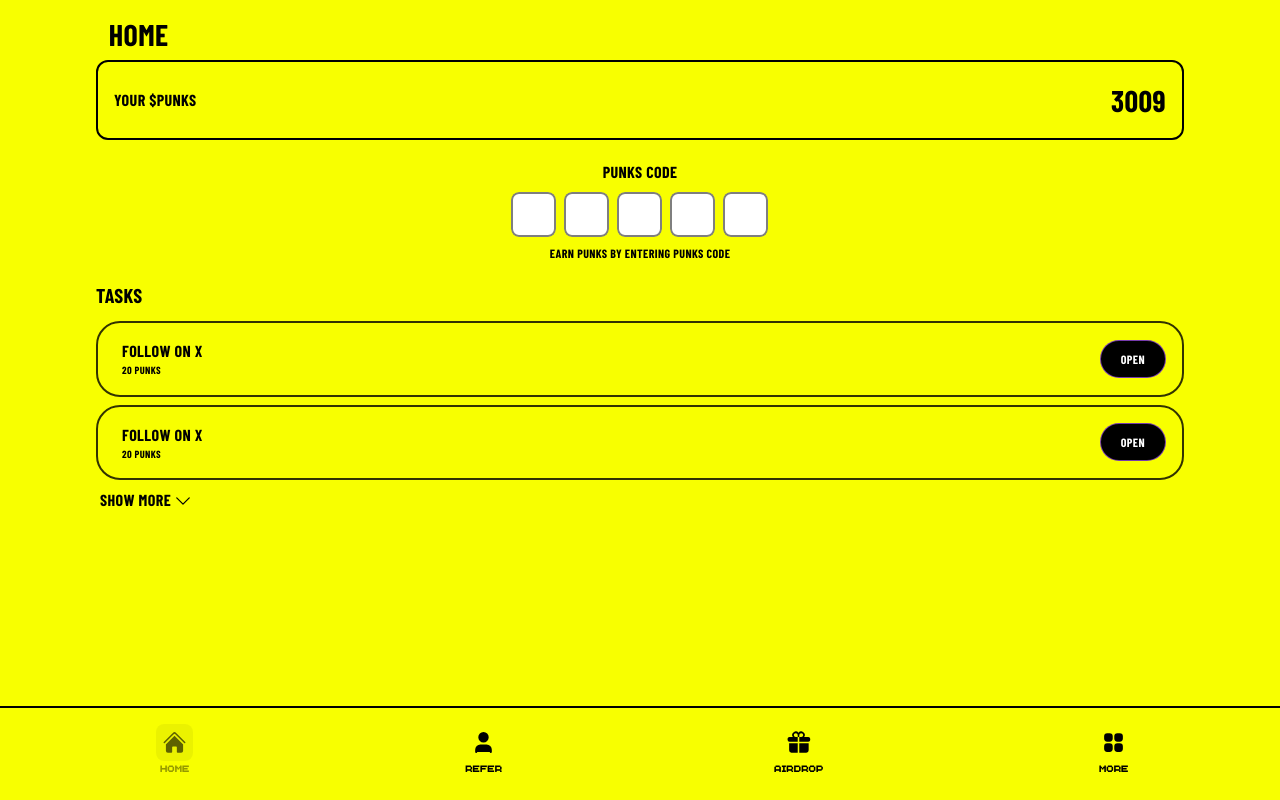
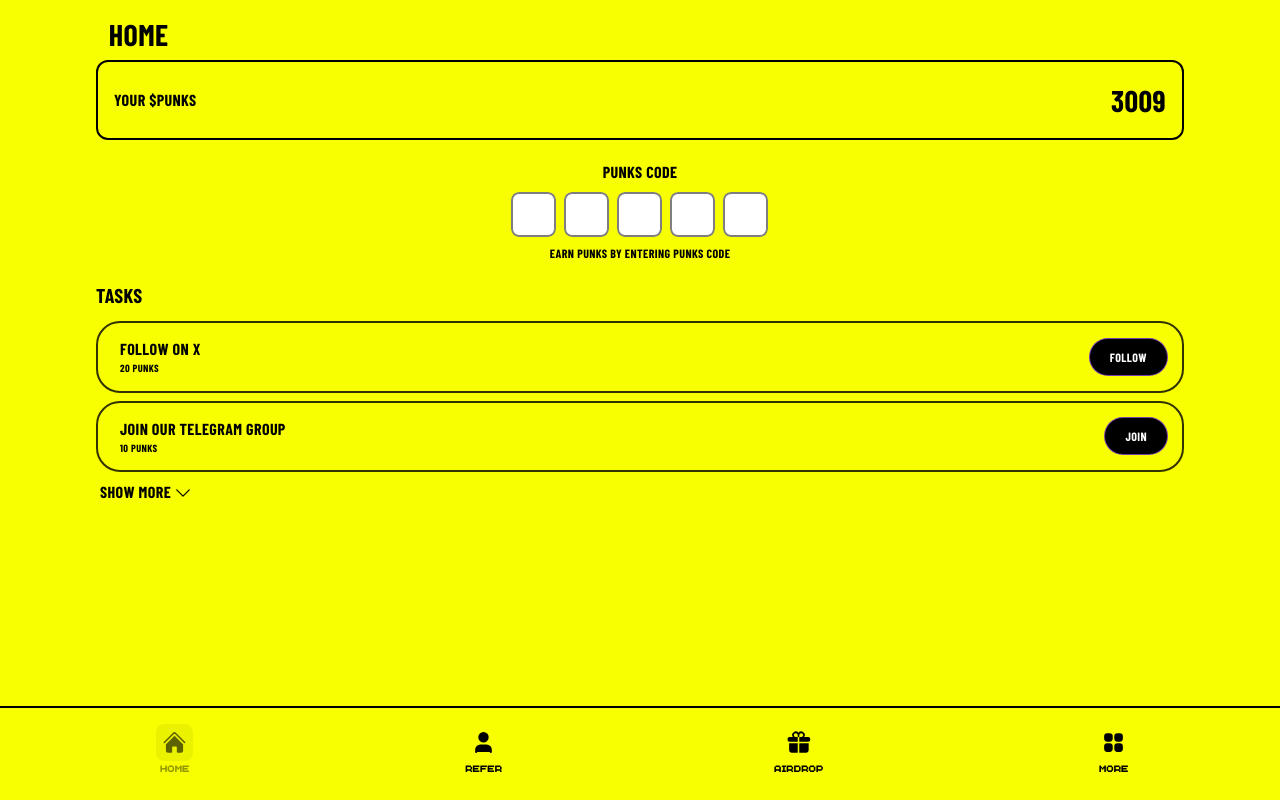
Before and after one commit to snehilgamit/punks, a Next.js app: page /test in a window 1280 px wide. Built offline with nearby package versions, Linux system fonts and the light colour scheme.

Commit message:
Update Index.js

```diff
--- a/components/Home/Index.js
+++ b/components/Home/Index.js
@@ -33,23 +33,15 @@ const Tasks = () => {
     return (
         <div className='w-[85%] mt-5 pb-[35%]'>
             <p className='text-xl mb-3'>Tasks</p>
-            <Task title={'Follow on X'} reward={20} bottonTxt={'Open'} />
-            <Task title={'Follow on X'} reward={20} bottonTxt={'Open'} />
+            <Task title={'Follow on X'} reward={20} bottonTxt={'Follow'} />
+            <Task title={'Join our Telegram Group'} reward={10} bottonTxt={'Join'} />
             {!opened ? <div className='flex items-center gap-0.5 ml-1 cursor-pointer' onClick={() => setOpened(prev => !prev)}>
                 Show more
                 <HiOutlineChevronDown className='mt-0.5' size={20} />
             </div> :
                 <div className='animate__animated animate__fadeIn'>
-                    <Task title={'Follow on X'} reward={20} bottonTxt={'Open'} />
-                    <Task title={'Follow on X'} reward={20} bottonTxt={'Open'} />
-                    <Task title={'Follow on X'} reward={20} bottonTxt={'Open'} />
-                    <Task title={'Follow on X'} reward={20} bottonTxt={'Open'} />
-                    <Task title={'Follow on X'} reward={20} bottonTxt={'Open'} />
-                    <Task title={'Follow on X'} reward={20} bottonTxt={'Open'} />
-                    <Task title={'Follow on X'} reward={20} bottonTxt={'Open'} />
-                    <Task title={'Follow on X'} reward={20} bottonTxt={'Open'} />
-                    <Task title={'Follow on X'} reward={20} bottonTxt={'Open'} />
-                    <Task title={'Follow on X'} reward={20} bottonTxt={'Open'} />
+                    <Task title={'Subscribe on Telegram Channel'} reward={15} bottonTxt={'Open'} />
+                    <Task title={'Subscribe on YouTube'} reward={25} bottonTxt={'Subscribe'} />
                 </div>
             }
         </div>
@@ -63,7 +55,7 @@ const Task = ({ title, reward, bottonTxt }) => {
         setLoading(prev => !prev)
     }
     return (
-        <div className='border-black/80 border-2 bg-opacity-70 rounded-3xl p-4 w-full z-10 my-2'>
+        <div className='border-black/80 border-2 bg-opacity-70 rounded-3xl p-3.5 w-full z-10 my-2'>
             <div className='flex justify-between items-center'>
                 <div className='text-start mx-2'>
                     <div className='font-bold '>{title}</div>
```
